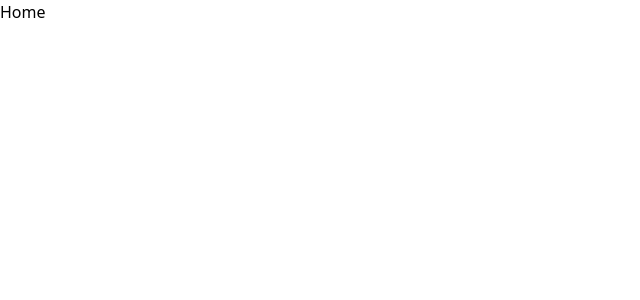
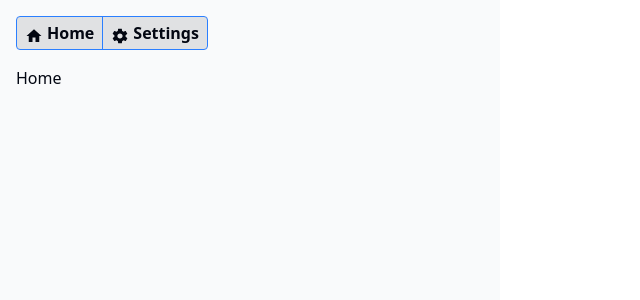
Before and after one commit to Buenno01/web-crawler-chrome-extension, a React (Vite) app: page / in a window 1280 px wide. Shown: the top 300 px of the page, without its empty margins (0-640 px from the left). Built offline with nearby package versions, Linux system fonts and the light colour scheme.

Commit message:
feat: added nav menu

```diff
--- a/src/components/Layout.jsx
+++ b/src/components/Layout.jsx
@@ -1,10 +1,50 @@
 import React from 'react';
-import { Outlet } from 'react-router-dom';
+import { Outlet, useLocation } from 'react-router-dom';
+import { Link } from 'react-router-dom';
+import { IoMdSettings } from "react-icons/io";
+import { MdHome } from "react-icons/md";
 
 function Layout() {
+  const location = useLocation();
+  const links = [
+    {
+      to: '/',
+      label: 'Home',
+      icon: MdHome,
+    },
+    {
+      to: '/settings',
+      label: 'Settings',
+      icon: IoMdSettings,
+    },
+  ];
   return (
-    <div>
-      <Outlet />
+    <div className='p-4 bg-gray-50 text-gray-950 min-h-96 w-[500px] dark:bg-gray-900 dark:text-gray-50 text-md'>
+      <header className='mb-4'>
+        <nav>
+          <ul className='flex gap-0 border font-semibold border-blue-500 w-fit rounded-sm overflow-hidden divide-blue-500 divide-solid divide-x-[1px]'>
+            {
+              links.map((link) => (
+                <li key={link.to}>
+                  <Link
+                    to={link.to}
+                    className={`
+                      text-gray-950 bg-gray-950/10 flex items-end gap-1
+                      dark:text-gray-50 px-2 py-1
+                      ${location.pathname === link.to ? 'bg-black/20 dark:bg-gray-50/20 font-bold' : ''}`}
+                  >
+                    <link.icon className='text-lg' />
+                    {link.label}
+                  </Link>
+                </li>
+              ))
+            }
+          </ul>
+        </nav>
+      </header>
+      <main className=''>
+        <Outlet />
+      </main>
     </div>
   )
 }
```
